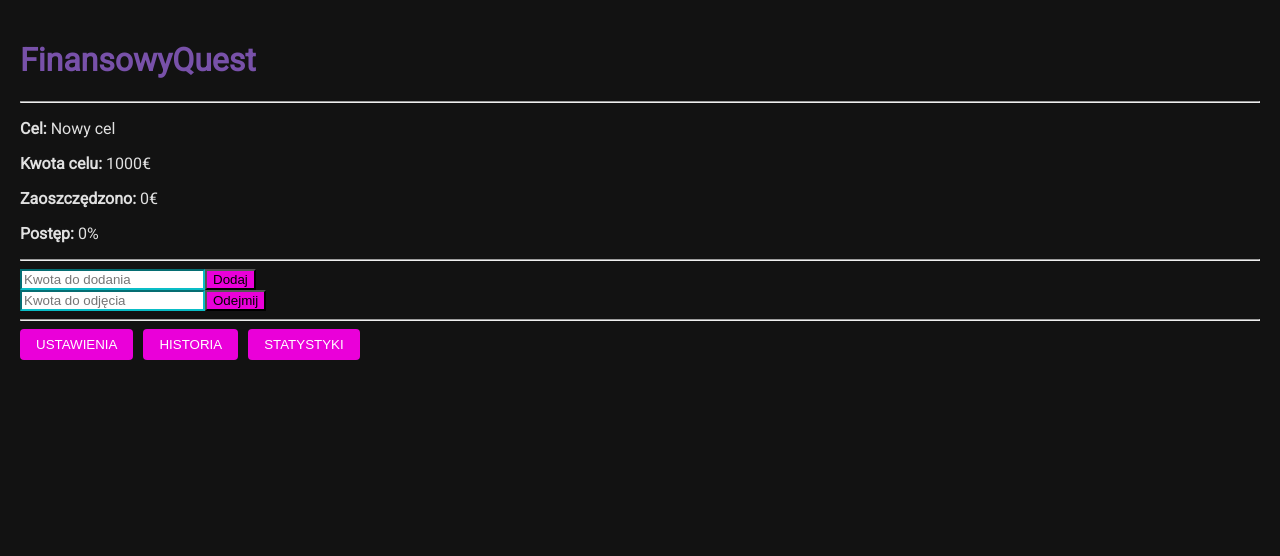
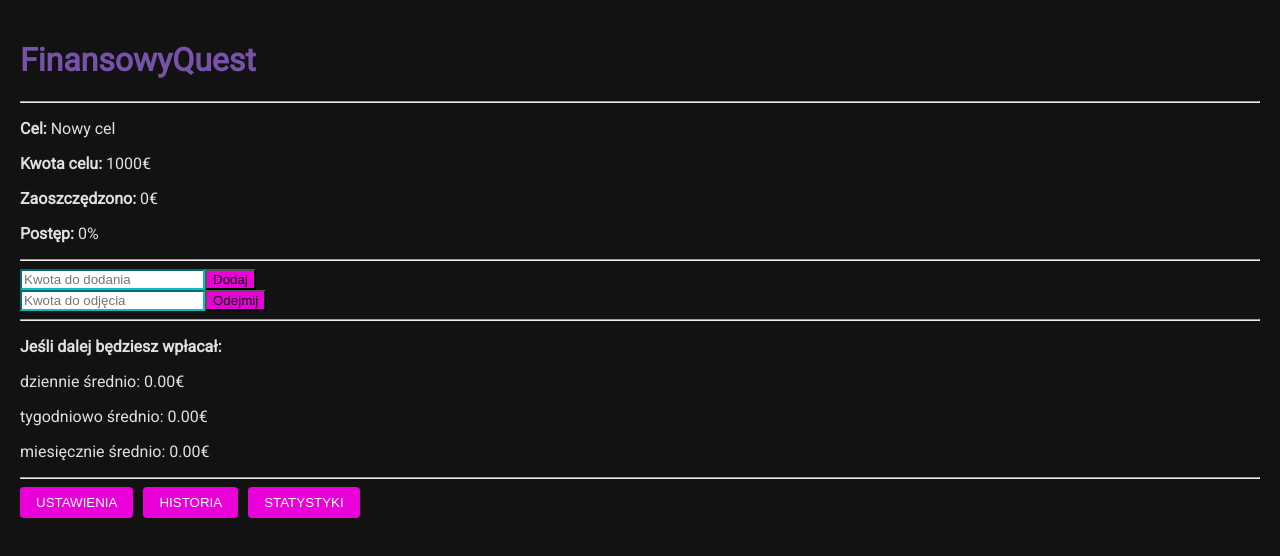
Before and after one commit to Jaskula07/f1, a React (Vite) app: page / in a window 1280 px wide. Shown: the top 556 px of the page. Built offline with nearby package versions, Linux system fonts and the light colour scheme.

Commit message:
Update Dashboard.jsx

```diff
--- a/src/components/Dashboard.jsx
+++ b/src/components/Dashboard.jsx
@@ -7,21 +7,36 @@ function Dashboard({ onNavigate }) {
   const dispatch = useDispatch()
   const goal = useSelector((state) => state.savings.goal)
   const total = useSelector((state) => state.savings.total)
+  const entries = useSelector((state) => state.savings.entries)
   const progress = goal.amount > 0 ? Math.min((total / goal.amount) * 100, 100) : 0
 
+  // Pola do wprowadzania kwot
   const [addAmount, setAddAmount] = useState('')
   const [subtractAmount, setSubtractAmount] = useState('')
+
+  // Obliczenia statystyk – podobne do tych w Statistics.jsx
+  const totalSaved = entries.reduce((sum, entry) => sum + entry.amount, 0)
+  let firstDate = null
+  if (entries.length > 0) {
+    firstDate = new Date(Math.min(...entries.map(entry => new Date(entry.date).getTime())))
+  }
+  const today = new Date()
+  const diffDays = firstDate ? Math.max((today - firstDate) / (1000 * 3600 * 24), 1) : 1
+  const avgDaily = totalSaved / diffDays
+  const avgWeekly = avgDaily * 7
+  const avgMonthly = avgDaily * 30
 
   const handleAdd = () => {
     if (addAmount) {
       dispatch(addEntry(Number(addAmount)))
-      dispatch(addXP(Number(addAmount))) // opcjonalnie, jeśli masz mechanikę XP
+      dispatch(addXP(Number(addAmount))) // Opcjonalnie, jeśli masz mechanikę XP
       setAddAmount('')
     }
   }
+
   const handleSubtract = () => {
     if (subtractAmount) {
-      dispatch(addEntry(-Number(subtractAmount))) // odejmujemy jako ujemna wartość
+      dispatch(addEntry(-Number(subtractAmount))) // Odejmujemy jako ujemna wartość
       setSubtractAmount('')
     }
   }
@@ -29,7 +44,7 @@ function Dashboard({ onNavigate }) {
   return (
     <div className="dashboard-view">
       <div className="logo">
-        <h1 style={{ color: 'var(--primary)' }}>FinansowyQuest</h1>
+        <h1>FinansowyQuest</h1>
       </div>
       <hr />
       <div className="goal-info">
@@ -62,6 +77,14 @@ function Dashboard({ onNavigate }) {
         </div>
       </div>
       <hr />
+      {/* Nowa sekcja dodatkowych statystyk */}
+      <div className="additional-stats">
+        <p><strong>Jeśli dalej będziesz wpłacał:</strong></p>
+        <p>dziennie średnio: {avgDaily.toFixed(2)}€</p>
+        <p>tygodniowo średnio: {avgWeekly.toFixed(2)}€</p>
+        <p>miesięcznie średnio: {avgMonthly.toFixed(2)}€</p>
+      </div>
+      <hr />
       <div className="navigation-buttons">
         <button onClick={() => onNavigate('settings')} style={{ background: 'var(--accent)' }}>USTAWIENIA</button>
         <button onClick={() => onNavigate('history')} style={{ background: 'var(--accent)' }}>HISTORIA</button>
```
